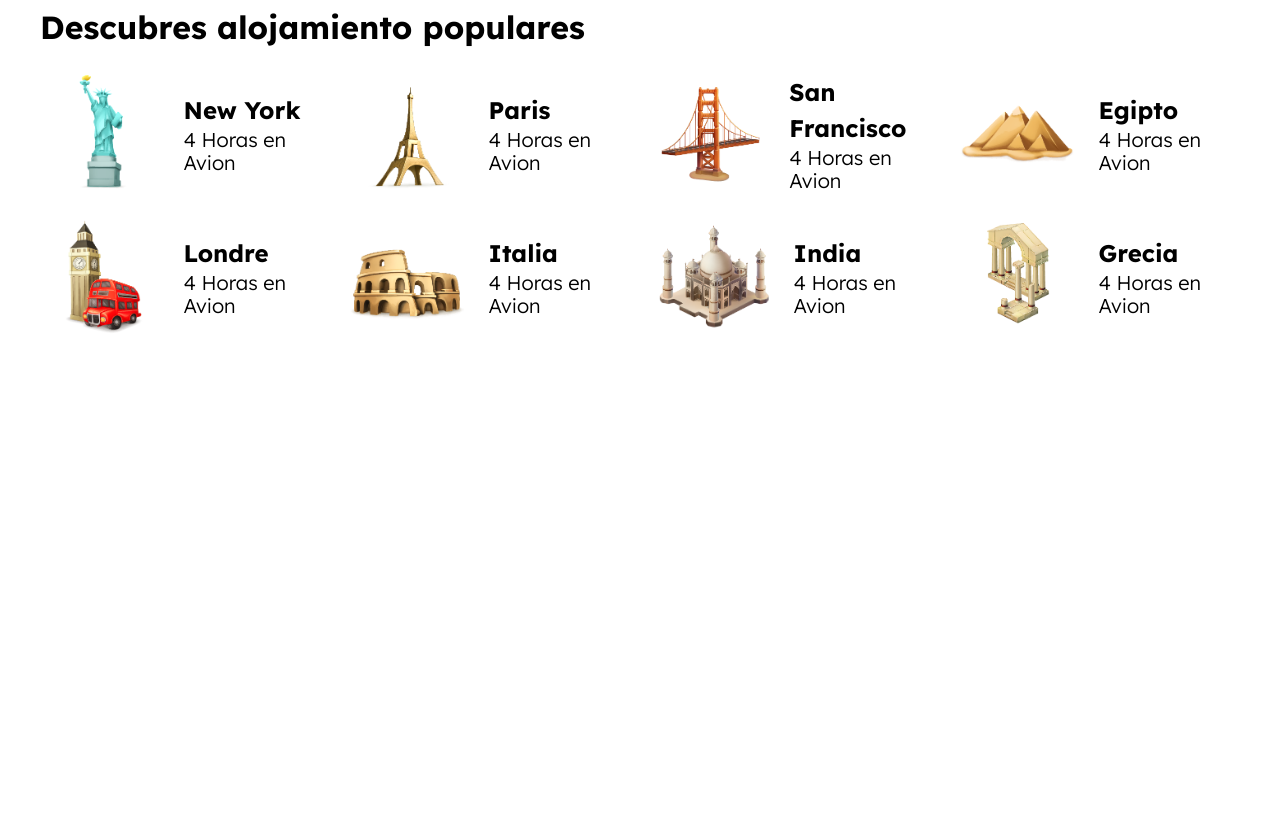
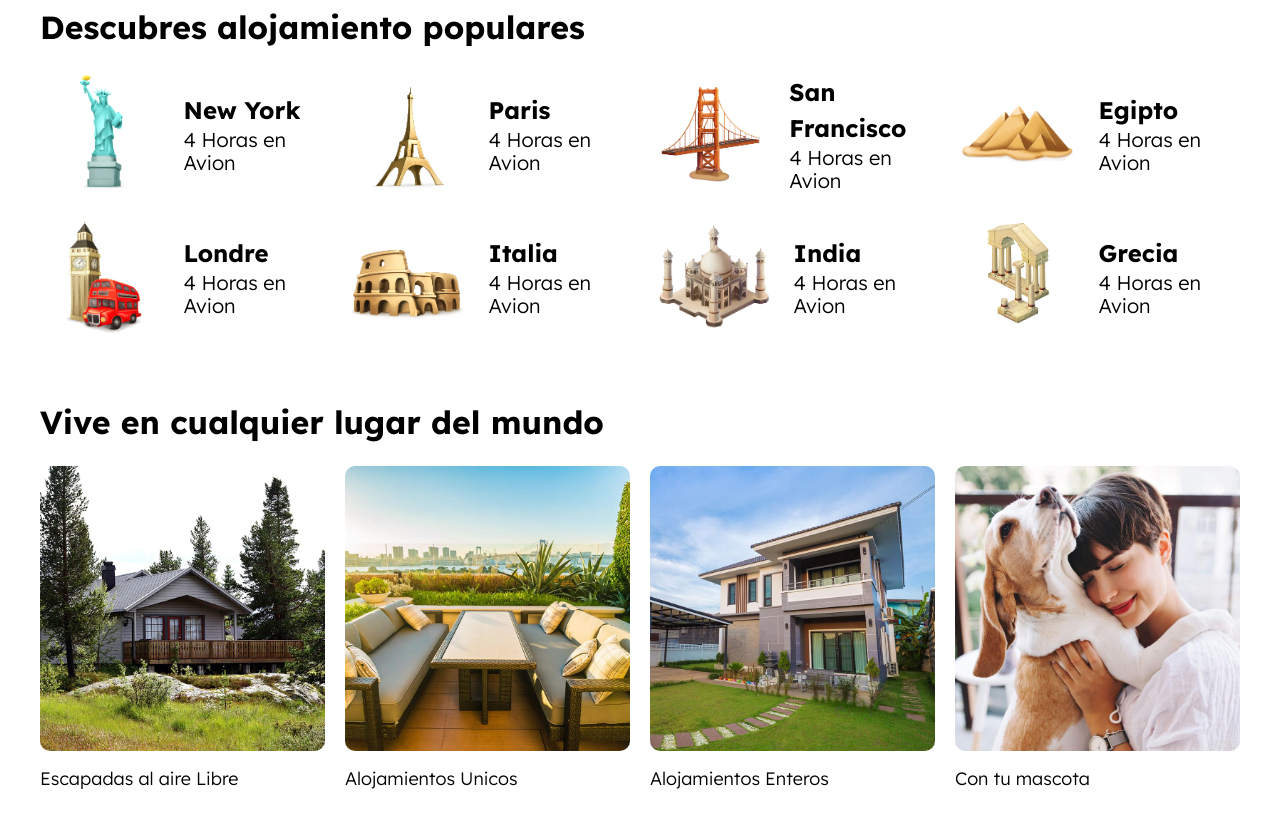
Before and after one commit to Benjamin70/Airbnb-Demo, a website: page index.html in a window 1280 px wide. Shown: the part 816-1644 px from the top of the page. Before the commit the page ends 1174 px from the top, so only its background shows below. Drawn offline with Linux system fonts and the light colour scheme.

Commit message:
Seccion de Lugares para vivir completada

```diff
--- a/index.html
+++ b/index.html
@@ -158,5 +158,36 @@
 
         </ul>
     </section>
+
+    <section class="lugares contenedor seccion">
+        <h2 class="lugares__heading">Vive en cualquier lugar del mundo</h2>
+        <div class="lugares__grid">
+
+            <div class="lugar">
+                <img class="lugar__imagen" src="build/img/vive_1.jpg" alt="Imagen Seccion Vive">
+                <p class="lugar__nombre">Escapadas al aire Libre</p>
+            </div>
+            <!--Lugares-->
+
+            <div class="lugar">
+                <img class="lugar__imagen" src="build/img/vive_2.jpg" alt="Imagen Seccion Vive">
+                <p class="lugar__nombre">Alojamientos Unicos</p>
+            </div>
+            <!--Lugares-->
+
+            <div class="lugar">
+                <img class="lugar__imagen" src="build/img/vive_3.jpg" alt="Imagen Seccion Vive">
+                <p class="lugar__nombre">Alojamientos Enteros</p>
+            </div>
+            <!--Lugares-->
+
+            <div class="lugar">
+                <img class="lugar__imagen" src="build/img/vive_4.jpg" alt="Imagen Seccion Vive">
+                <p class="lugar__nombre">Con tu mascota</p>
+            </div>
+            <!--Lugares-->
+
+        </div>
+    </section>
 </body>
 </html>
--- a/src/scss/base/_mixins.scss
+++ b/src/scss/base/_mixins.scss
@@ -40,3 +40,13 @@
     gap: $espaciado;
     grid-template-columns: repeat($columnas, 1fr);
 }
+
+@mixin scrollHorizontal{
+    overflow-y: hidden;
+    overflow-x: scroll;
+    scroll-snap-type: x mandatory;
+
+    > * {
+        scroll-snap-align: center;
+    }
+}
--- a/src/scss/ui/contenido/_index.scss
+++ b/src/scss/ui/contenido/_index.scss
@@ -1 +1,2 @@
 @forward 'destino';
+@forward 'lugares';
--- /dev/null
+++ b/src/scss/ui/contenido/_lugares.scss
@@ -0,0 +1,30 @@
+@use 'base/variables' as v;
+@use 'base/mixins' as m;
+
+.lugares {
+
+    &__grid{
+        display: grid;
+        grid-template-columns: repeat(4, 30rem);
+        column-gap: 4rem;
+        @include m.scrollHorizontal;
+        @include m.tablet{
+            @include m.grid(2, 2rem);
+        }
+
+        @include m.desktop{
+            @include m.grid(4, 2rem);
+        }
+    }
+}
+
+.lugar{
+
+    &__imagen {
+        border-radius: 1rem;
+    }
+
+    &__nombre {
+        font-size: 1.8rem;
+    }
+}
```
Also changed, not shown: build/css/app.css, 1 other file.
